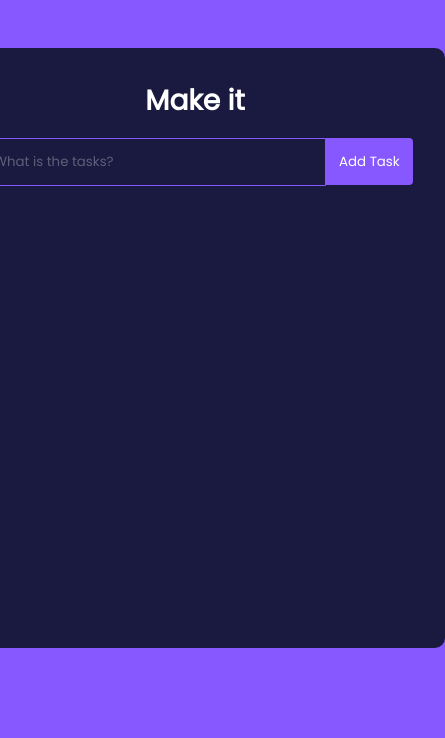
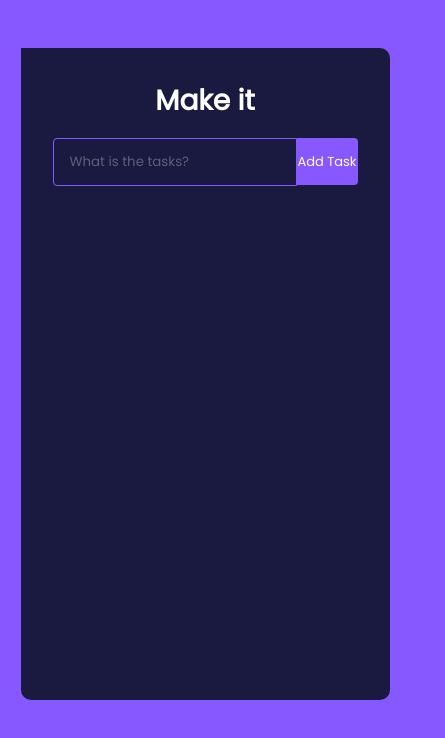
Before and after one commit to Hepik/pet_react, a React (Create React App) app: page / in a window 390 px wide. Shown: the top 738 px of the page, 445 px wide, since content can reach past the window. Built offline with nearby package versions, Linux system fonts and the light colour scheme.

Commit message:
add: adaptations (pixel 7 \ ipod air)

```diff
--- a/src/App.css
+++ b/src/App.css
@@ -16,6 +16,8 @@ body {
 
 .App {
   text-align: center;
+  width: 500px;
+  height: 600px;
 }
 
 h1 {
@@ -24,8 +26,6 @@ h1 {
 }
 
 .TodoWrapper {
-  width: 500px;
-  height: 600px;
   background: #1A1A40;
   margin-top: 3rem;
   padding: 2rem;
@@ -85,7 +85,6 @@ h1 {
   background: #8758ff;
   color: #fff;
   border: none;
-  padding: 0.83rem;
   cursor: pointer;
   width: 20%;
   height: 46.68px;
@@ -158,3 +157,73 @@ h1 {
 .EditIcons {
   display: flex;
 }
+
+@media (width: 1180px) and  (height: 820px) {
+  .ScrollList {
+    height: 520px;
+  }
+
+  .App {
+    width: 900px;
+  }
+}
+
+@media (max-width: 992px) {
+  .App {
+    width: 620px;
+  }
+
+  .ScrollList {
+    height: 700px;
+  }
+}
+
+@media (min-width: 768px) {
+
+}
+
+@media (min-width: 480px) {
+
+}
+@media (max-width: 480px) {
+  body {
+    justify-content: initial;
+  }
+  .App {
+    display: flex;
+    height: 700px;
+    justify-content: center;
+    width: 410px;
+  }
+
+  .TodoWrapper {
+    width: 90%;
+  }
+
+  .ScrollList {
+    height: 455px;
+  }
+
+  .todo-btn {
+    font-size: small;
+  }
+}
+
+@media (max-height: 420px) {
+  .TodoWrapper {
+    margin-top: 1rem;
+  }
+
+  .ScrollList {
+    height: 200px;
+  }
+
+  .App {
+    height: 385px;
+  }
+}
+
+@media (min-width: 320px) {
+
+
+}
```
